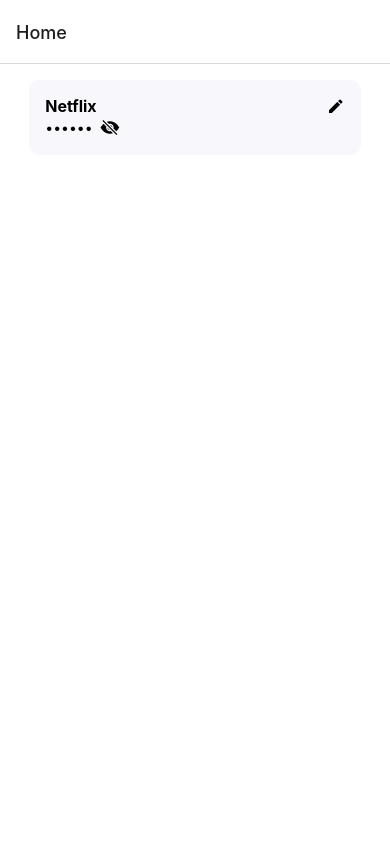
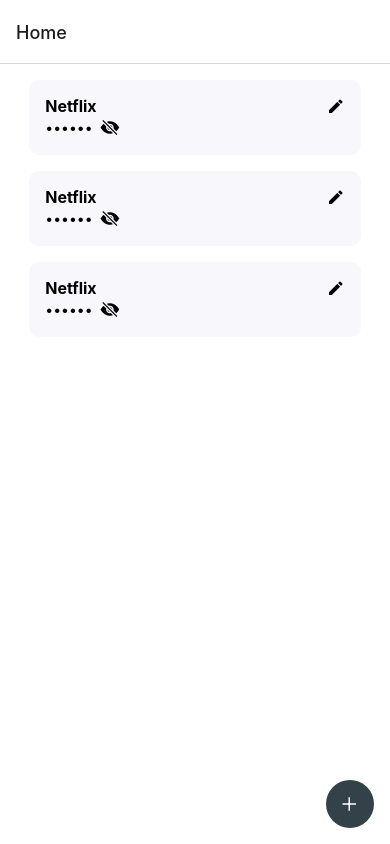
Before and after one commit to peterhttps/tvault, a React Native app: screen / in a window 390 px wide. Built offline with nearby package versions, Linux system fonts and the light colour scheme.

Commit message:
feat(add_button): adding add button

```diff
--- /dev/null
+++ b/src/components/AddButton/index.tsx
@@ -0,0 +1,13 @@
+import React from 'react';
+import { Wrapper } from './styles';
+import { Ionicons } from '@expo/vector-icons';
+
+const AddButton: React.FC = () => {
+  return (
+    <Wrapper underlayColor="#4C656E" activeOpacity={0.9} onPress={() => alert('Pressed!')}>
+      <Ionicons name="add" size={24} color="white" />
+    </Wrapper>
+  );
+}
+
+export default AddButton;
--- /dev/null
+++ b/src/components/AddButton/styles.ts
@@ -0,0 +1,13 @@
+import styled from 'styled-components/native';
+
+export const Wrapper = styled.TouchableHighlight`
+  background: #334148;
+  width: 48px;
+  height: 48px;
+  align-items: center;
+  justify-content: center;
+  border-radius: 50px;
+  position: absolute;
+  bottom: 16px;
+  right: 16px;
+`;
--- a/src/components/PasswordCard/styles.ts
+++ b/src/components/PasswordCard/styles.ts
@@ -6,6 +6,7 @@
   margin: auto;
   padding: 16px 16px;
   border-radius: 10px;
+  margin-top: 16px;
 `;
 
 export const PasswordCardTitleContainer = styled.View`
--- a/src/screens/Home.tsx
+++ b/src/screens/Home.tsx
@@ -1,14 +1,21 @@
 import { StatusBar } from 'expo-status-bar';
 import React, { useState } from 'react';
+import AddButton from '../components/AddButton';
 import PasswordCard from '../components/PasswordCard';
-import { Wrapper } from './styles';
+import { Container, Wrapper } from './styles';
 
 export default function Home() {
 
   return (
     <Wrapper>
-      <PasswordCard />
+      <Container>
+        <PasswordCard />
+        <PasswordCard />
+        <PasswordCard />
+      </Container>
 
+
+      <AddButton />
       <StatusBar style="auto" />
     </Wrapper>
   );
--- a/src/screens/styles.ts
+++ b/src/screens/styles.ts
@@ -1,7 +1,8 @@
 import styled from 'styled-components/native';
 
-export const Wrapper = styled.ScrollView`
-  padding-top: 16px;
+export const Wrapper = styled.View`
+  background: #FFF;
+  flex: 1;
+`;
 
-  background: #FFF;
-`;
+export const Container = styled.ScrollView``;
```
